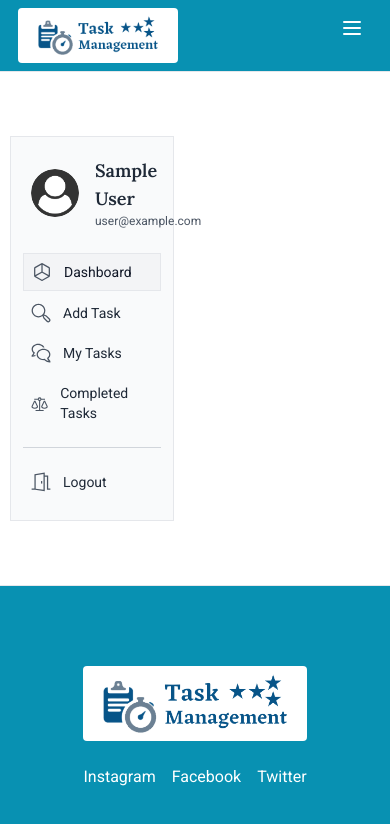
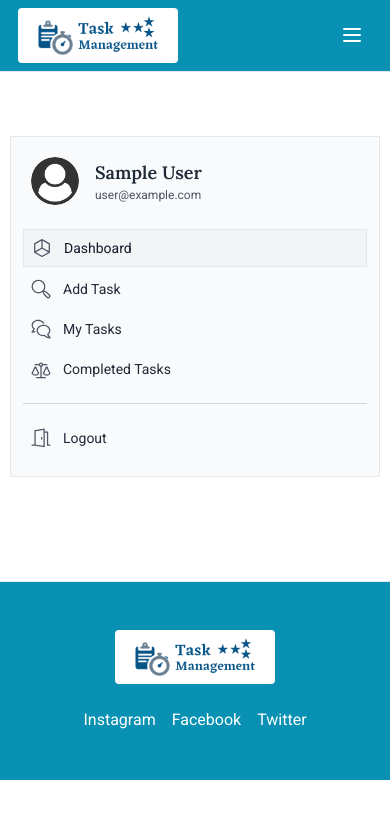
Before and after one commit to sifatullahsu/task-management, a React (Create React App) app: page /dashboard in a window 390 px wide. Shown: the top 824 px of the page. Built offline with nearby package versions, Linux system fonts and the light colour scheme; no server answers; sample sign-in values are in the browser's storage.

Commit message:
responsive

```diff
--- a/src/components/Footer.js
+++ b/src/components/Footer.js
@@ -4,10 +4,10 @@ import logo from '../assets/logo.png';
 
 const Footer = () => {
   return (
-    <footer className="px-4 py-20 bg-cyan-600 text-white border-t">
+    <footer className="px-4 py-12 md:py-20 bg-cyan-600 text-white border-t">
       <div className="container">
         <div className="flex items-center justify-center flex-shrink-0">
-          <img src={logo} className='w-56 bg-white px-5 py-2 rounded' alt="" />
+          <img src={logo} className='w-40 md:w-56 bg-white px-5 py-2 rounded' alt="" />
         </div>
         <ul className="flex flex-wrap justify-center mt-6 space-x-4 sm:space-x-8">
           <li><Link to=''>Instagram</Link></li>
--- a/src/components/Header.js
+++ b/src/components/Header.js
@@ -52,7 +52,7 @@ const Header = () => {
                 </>
             }
           </ul>
-          <button className="flex justify-end p-4 md:hidden">
+          <button className="flex justify-end items-center p-4 md:hidden">
             <svg xmlns="http://www.w3.org/2000/svg" fill="none" viewBox="0 0 24 24" stroke="currentColor" className="w-6 h-6">
               <path strokeLinecap="round" strokeLinejoin="round" strokeWidth="2" d="M4 6h16M4 12h16M4 18h16"></path>
             </svg>
--- a/src/components/loops/Tasks.js
+++ b/src/components/loops/Tasks.js
@@ -43,7 +43,7 @@ const Tasks = ({ tasks, refetch }) => {
   }
 
   return (
-    <div className='grid grid-cols-2 gap-3'>
+    <div className='grid grid-cols-1 lg:grid-cols-2 gap-3'>
       {
         tasks?.data.map(task =>
           <Task
--- a/src/pages/HomePage.js
+++ b/src/pages/HomePage.js
@@ -4,25 +4,25 @@ import hero from '../assets/hero.png';
 
 const HomePage = () => {
   return (
-    <div>
-      <div class="container px-6 py-16 mx-auto">
-        <div class="items-center lg:flex">
-          <div class="w-full lg:w-1/2">
-            <div class="lg:max-w-lg">
-              <h1 class="text-3xl font-bold text-cyan-600 lg:text-5xl">Task Management<br /> Web App</h1>
+    <>
+      <div className="container px-6 py-8 md:py-16 mx-auto">
+        <div className="items-center lg:flex">
+          <div className="w-full lg:w-1/2">
+            <div className="lg:max-w-lg">
+              <img className="w-28 h-28 mb-3 block md:hidden" src={hero} alt="" />
+              <h1 className="text-3xl font-bold text-cyan-600 lg:text-5xl">Task Management<br /> Web App</h1>
 
-              <p class="mt-4 text-gray-600 dark:text-gray-400">Lorem ipsum dolor sit amet, consectetur adipisicing elit. Porro beatae error laborum ab amet sunt recusandae? Reiciendis natus perspiciatis optio.</p>
+              <p className="mt-4 text-gray-600 dark:text-gray-400">Lorem ipsum dolor sit amet, consectetur adipisicing elit. Porro beatae error laborum ab amet sunt recusandae? Reiciendis natus perspiciatis optio.</p>
 
-              <Link to='/login' class="px-5 py-2 mt-6 inline-block text-sm tracking-wider text-white uppercase transition-colors duration-300 transform bg-cyan-600 hover:bg-cyan-500 focus:outline-none focus:bg-cyan-500">Login Now</Link>
+              <Link to='/login' className="px-5 py-2 mt-6 inline-block text-sm tracking-wider text-white uppercase transition-colors duration-300 transform bg-cyan-600 hover:bg-cyan-500 focus:outline-none focus:bg-cyan-500">Login Now</Link>
             </div>
           </div>
-
-          <div class="flex items-center justify-center w-full mt-6 lg:mt-0 lg:w-1/2">
-            <img class="w-full h-full lg:max-w-3xl px-10" src={hero} alt="" />
+          <div className="flex items-center justify-center w-full mt-6 lg:mt-0 lg:w-1/2">
+            <img className="w-full h-full lg:max-w-3xl px-10 hidden md:block" src={hero} alt="" />
           </div>
         </div>
       </div>
-    </div>
+    </>
   );
 };
 
--- a/src/templates/DashTemp.js
+++ b/src/templates/DashTemp.js
@@ -29,8 +29,8 @@ const DashTemp = () => {
       <ScrollToTop></ScrollToTop>
       <Header></Header>
       <div className="container py-16">
-        <div className='flex'>
-          <div className='basis-72'>
+        <div className='flex flex-wrap md:flex-nowrap'>
+          <div className='basis-full md:basis-72 mb-10 md:mb-0'>
             <div className="h-full w-full p-3 space-y-2 border bg-gray-50 text-gray-800">
               <div className="flex items-center p-2 space-x-4">
                 <img src={userLogo} alt="" className="w-12 h-12 rounded-full bg-white" />
```
